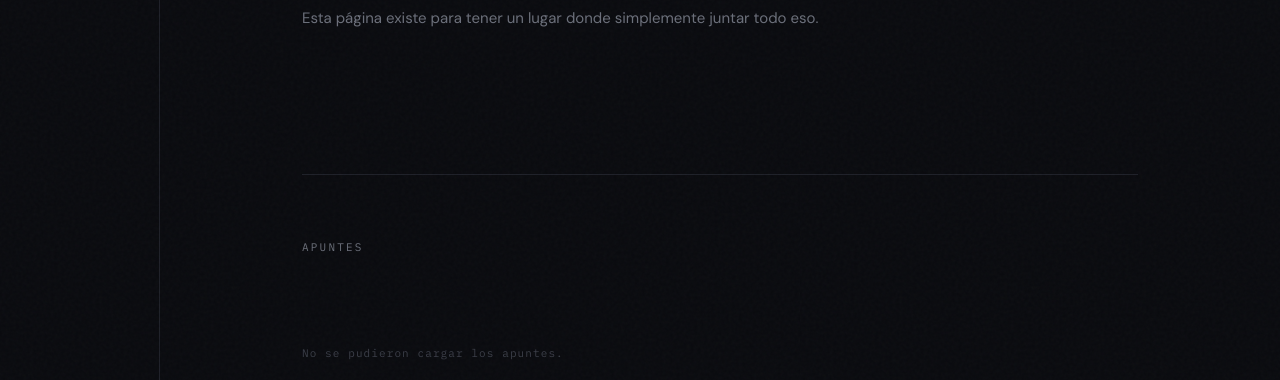
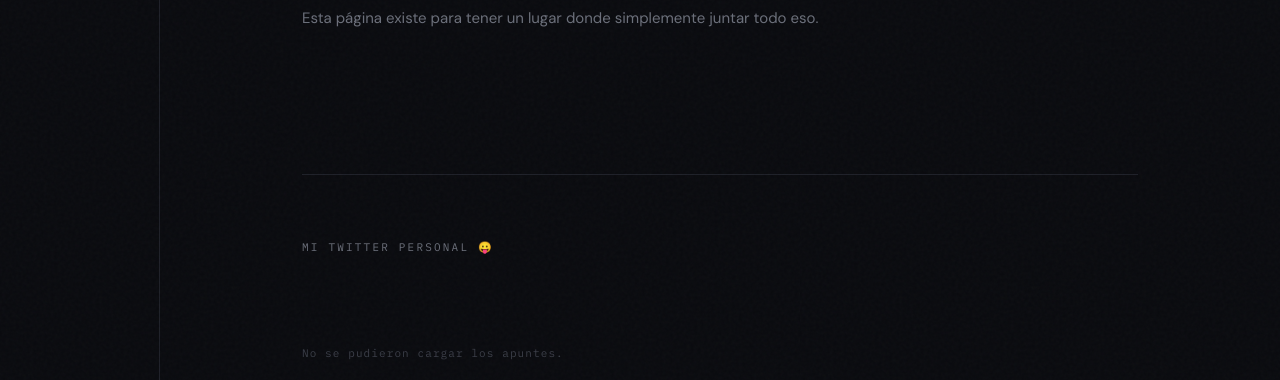
Before and after one commit to facundobalbo/site, a website: page index.html in a window 1280 px wide. Shown: the part 352-732 px from the top of the page. Drawn offline with Linux system fonts and the light colour scheme; no server answers.

Commit message:
feat: renombrar sección apuntes a 'MI TWITTER PERSONAL 😛'

```diff
--- a/index.html
+++ b/index.html
@@ -30,7 +30,7 @@
 
       <!-- APUNTES — últimas entradas con paginación -->
       <section>
-        <p class="eyebrow" style="margin-bottom: 24px; display: block;">APUNTES</p>
+        <p class="eyebrow" style="margin-bottom: 24px; display: block;">MI TWITTER PERSONAL 😛</p>
         <div class="apuntes-list" id="home-apuntes-container">
           <p class="apuntes-loading">Cargando...</p>
         </div>
```
